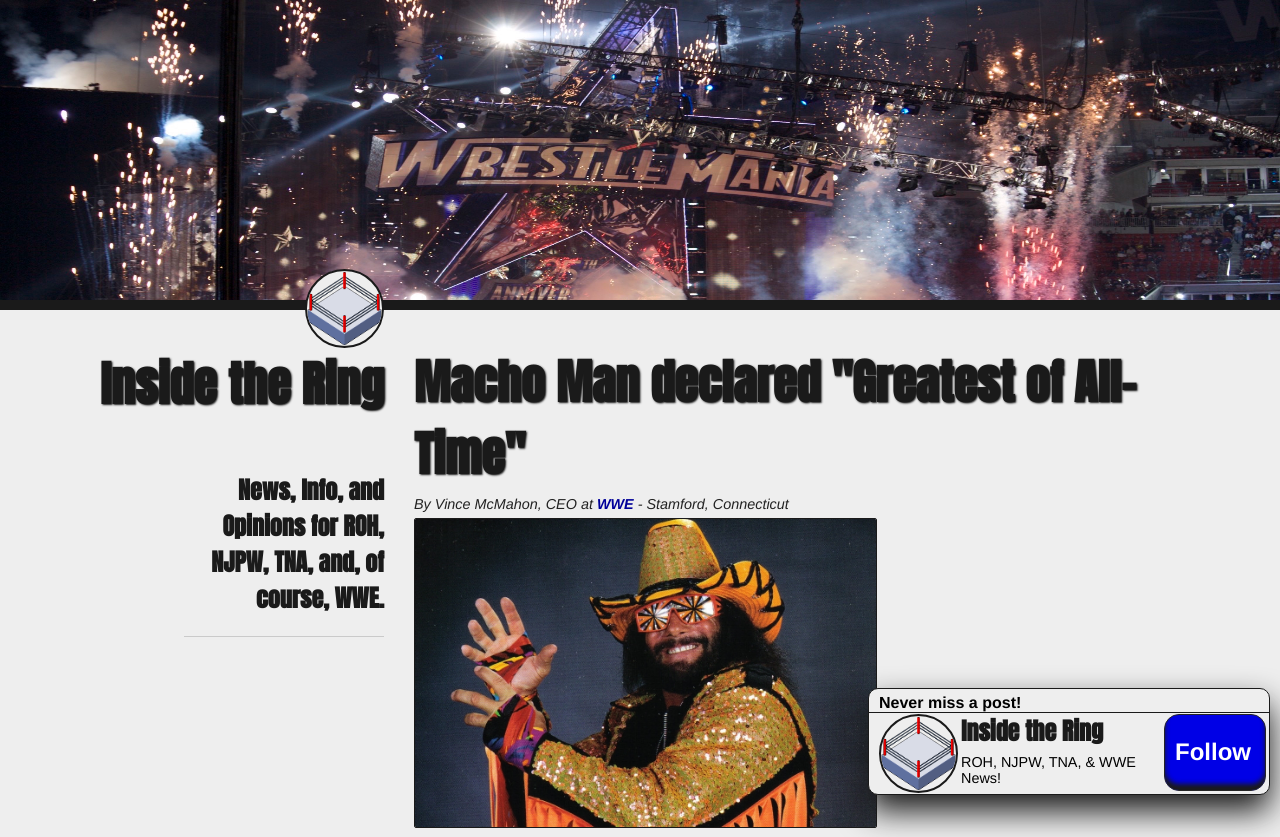
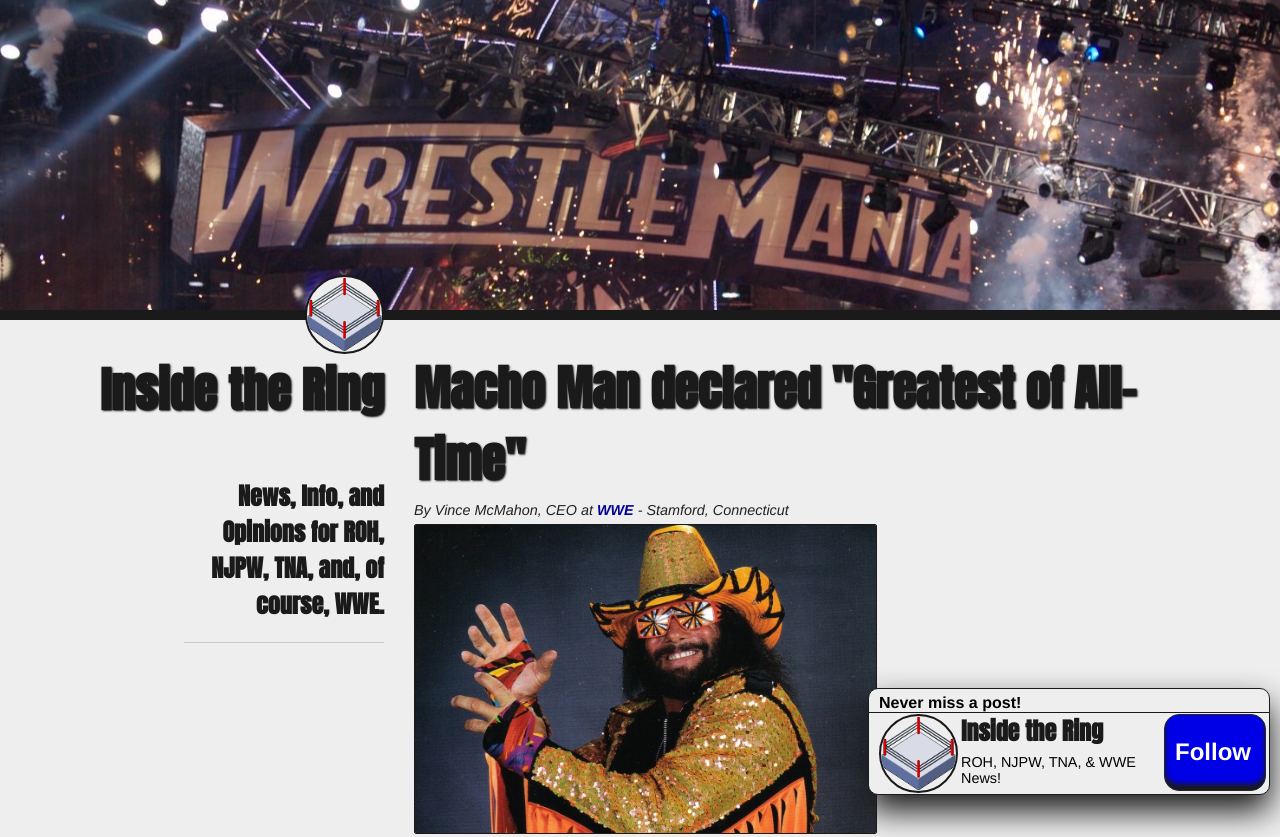
Before and after one commit to jbooher/03-simple-blog, a plain HTML site: page index.html in a window 1280 px wide. Shown: the top 837 px of the page. Drawn offline with Linux system fonts and the light colour scheme.

Commit message:
Updated header background image to look better on smaller screens.

```diff
--- a/index.html
+++ b/index.html
@@ -7,9 +7,7 @@
     <link href="https://fonts.googleapis.com/css?family=Anton" rel="stylesheet" type="text/css">
   </head>
   <body>
-    <header>
-      <img class="heading" src="images/wrestling-crowd.jpg" alt="Wrestling Crowd">
-    </header>
+    <header></header>
 
     <main class="content">
       <div class="column1">
--- a/styles/main.css
+++ b/styles/main.css
@@ -33,11 +33,12 @@ h1, h2 {
 
 /*--Header Stylings--*/
 
-.heading {
+header {
+  background-image: url(../images/wrestling-crowd.jpg);
+  background-position: center;
   width: 100%;
-  height: 300px;
-  margin: 0 0 0 0;
-  border-bottom: 10px solid #1a1a1a;
+  height: 310px;
+  border-bottom: 10px solid #1a1a1a
 }
 
 /*--Left Column Stylings--*/
```
